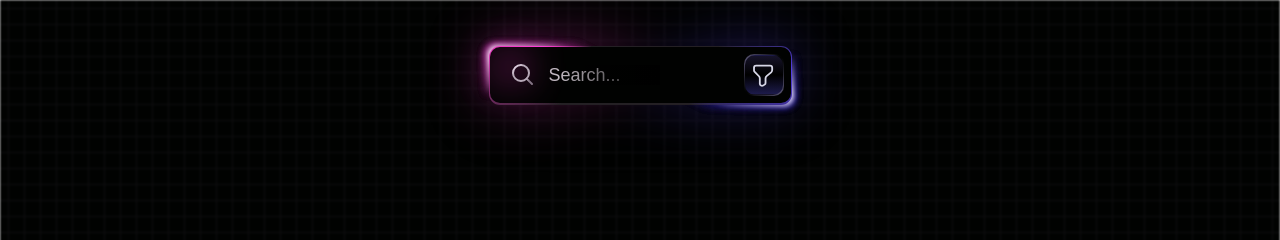
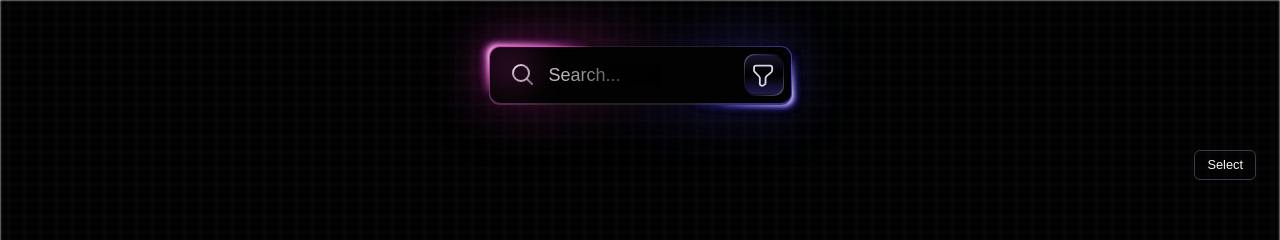
Before and after one commit to serplay/CollectThemAll, a SvelteKit app: page / in a window 1280 px wide. Shown: the top 240 px of the page. Built offline with nearby package versions, Linux system fonts and the light colour scheme.

Commit message:
feat(library): add multi-select mode to the game grid
Select toggle, select-all/cancel, and a checkmark overlay on picked tiles.
Selection is plain UI state for now; the "Download N selected" button is
wired up to the actual download in the next commit.

```diff
--- a/src/components/GameLibrary.svelte
+++ b/src/components/GameLibrary.svelte
@@ -12,6 +12,13 @@
   let isLoading = $state(true);
   let downloadingId = $state<number | null>(null);
   let downloadError = $state<string | null>(null);
+
+  // Multi-select mode: lets the user pick several games to bulk-download at once
+  // (see BulkDownloadBar / bulkDownload.ts). Kept as its own commit's worth of
+  // state/UX so the selection mechanics are reviewable separately from the
+  // downloading logic that consumes selectedIds.
+  let selectMode = $state(false);
+  let selectedIds = $state<Set<number>>(new Set());
 
   let filteredGames = $derived(
     games.filter(game => game.title.toLowerCase().includes(searchQuery.toLowerCase()))
@@ -28,6 +35,13 @@
   });
 
   async function handleGameClick(game: Game) {
+    // In select mode a tile click toggles selection instead of opening the game —
+    // keeps the two interaction modes from fighting over the same click handler.
+    if (selectMode) {
+      toggleSelected(game.id);
+      return;
+    }
+
     // Guard clause: if a download is already running, ignore further clicks. This
     // stops the user from kicking off several downloads at once by clicking around
     // — a simple example of validating state before acting, not just trusting the
@@ -47,11 +61,44 @@
       downloadingId = null;
     }
   }
+
+  function toggleSelected(id: number) {
+    const next = new Set(selectedIds);
+    next.has(id) ? next.delete(id) : next.add(id);
+    selectedIds = next;
+  }
+
+  function toggleSelectMode() {
+    selectMode = !selectMode;
+    // Leaving select mode should not leave a stale selection lying around.
+    if (!selectMode) selectedIds = new Set();
+  }
+
+  function selectAll() {
+    selectedIds = new Set(filteredGames.map((g) => g.id));
+  }
+
+  function cancelSelectMode() {
+    selectMode = false;
+    selectedIds = new Set();
+  }
 </script>
 
 <div class="library-container">
   <div class="search-sticky-wrap">
     <SearchBar bind:value={searchQuery} />
+  </div>
+
+  <div class="header-actions">
+    {#if !selectMode}
+      <button class="select-toggle-btn" onclick={toggleSelectMode}>Select</button>
+    {:else}
+      <button class="select-toggle-btn" onclick={selectAll}>Select all</button>
+      <button class="select-toggle-btn" onclick={cancelSelectMode}>Cancel</button>
+      <button class="select-toggle-btn primary" disabled={selectedIds.size === 0}>
+        Download {selectedIds.size} selected
+      </button>
+    {/if}
   </div>
 
   {#if downloadError}
@@ -88,6 +135,11 @@
             {#if downloadingId === game.id}
               <div class="download-overlay" transition:fade={{ duration: 150 }}>
                 <span class="spinner"></span>
+              </div>
+            {/if}
+            {#if selectMode && selectedIds.has(game.id)}
+              <div class="download-overlay selected-overlay" transition:fade={{ duration: 150 }}>
+                <span class="checkmark">✓</span>
               </div>
             {/if}
           </div>
@@ -198,6 +250,54 @@
     justify-content: center;
   }
 
+  .header-actions {
+    width: 100%;
+    max-width: 1400px;
+    display: flex;
+    justify-content: flex-end;
+    gap: 0.5rem;
+    margin-bottom: 0.75rem;
+  }
+
+  .select-toggle-btn {
+    background: transparent;
+    border: 1px solid #3d3a4f;
+    border-radius: 6px;
+    color: #f6f6f6;
+    padding: 0.4rem 0.75rem;
+    font-size: 0.8rem;
+    cursor: pointer;
+    transition: background 0.15s;
+  }
+
+  .select-toggle-btn:hover {
+    background: #2a2540;
+  }
+
+  .select-toggle-btn.primary {
+    background: linear-gradient(135deg, #7c3aed, #cf30aa);
+    border: none;
+  }
+
+  .select-toggle-btn.primary:hover {
+    opacity: 0.85;
+  }
+
+  .select-toggle-btn:disabled {
+    opacity: 0.4;
+    cursor: not-allowed;
+  }
+
+  .selected-overlay {
+    background: rgba(124, 58, 237, 0.55);
+  }
+
+  .checkmark {
+    color: #fff;
+    font-size: 1.5rem;
+    font-weight: 700;
+  }
+
   .loader {
     display: flex;
     flex-direction: column;
```
